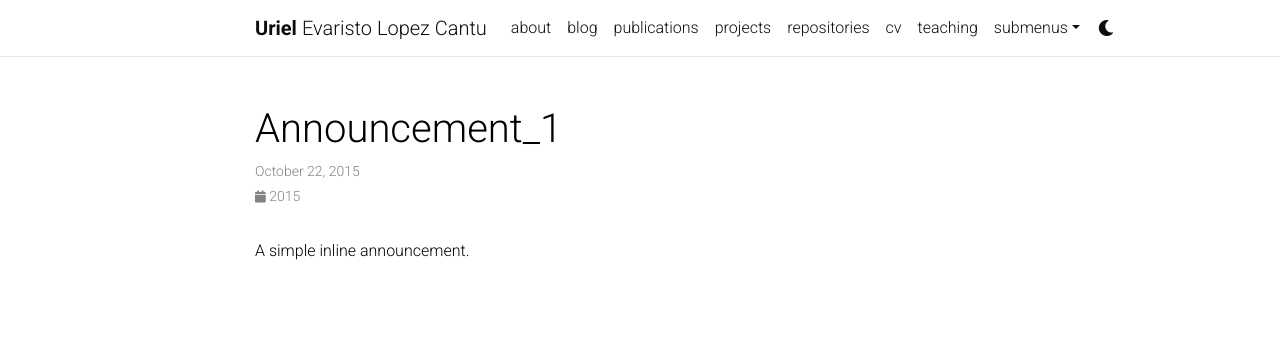
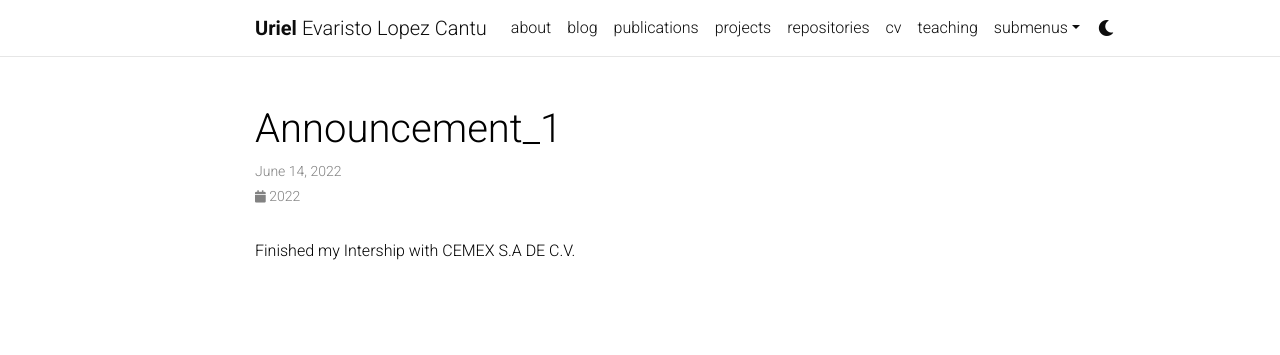
Before and after one commit to ulopezc/ulopezc.github.io, a Jekyll site: the page built from _news/announcement_1.md, in a window 1280 px wide. Shown: the top 355 px of the page. Built offline with Jekyll 4.4.1, drawn with Linux system fonts in a browser that asks for light colours; comment, search, counter and statistics services are not loaded; a style sheet for code colours, icons or effects is not loaded.

Commit message:
Update announcement_1.md

```diff
--- a/_news/announcement_1.md
+++ b/_news/announcement_1.md
@@ -1,7 +1,7 @@
 ---
 layout: post
-date: 2015-10-22 15:59:00-0400
+date: 2022-06-14
 inline: true
 ---
 
-A simple inline announcement.
+Finished my Intership with CEMEX S.A DE C.V.
```
